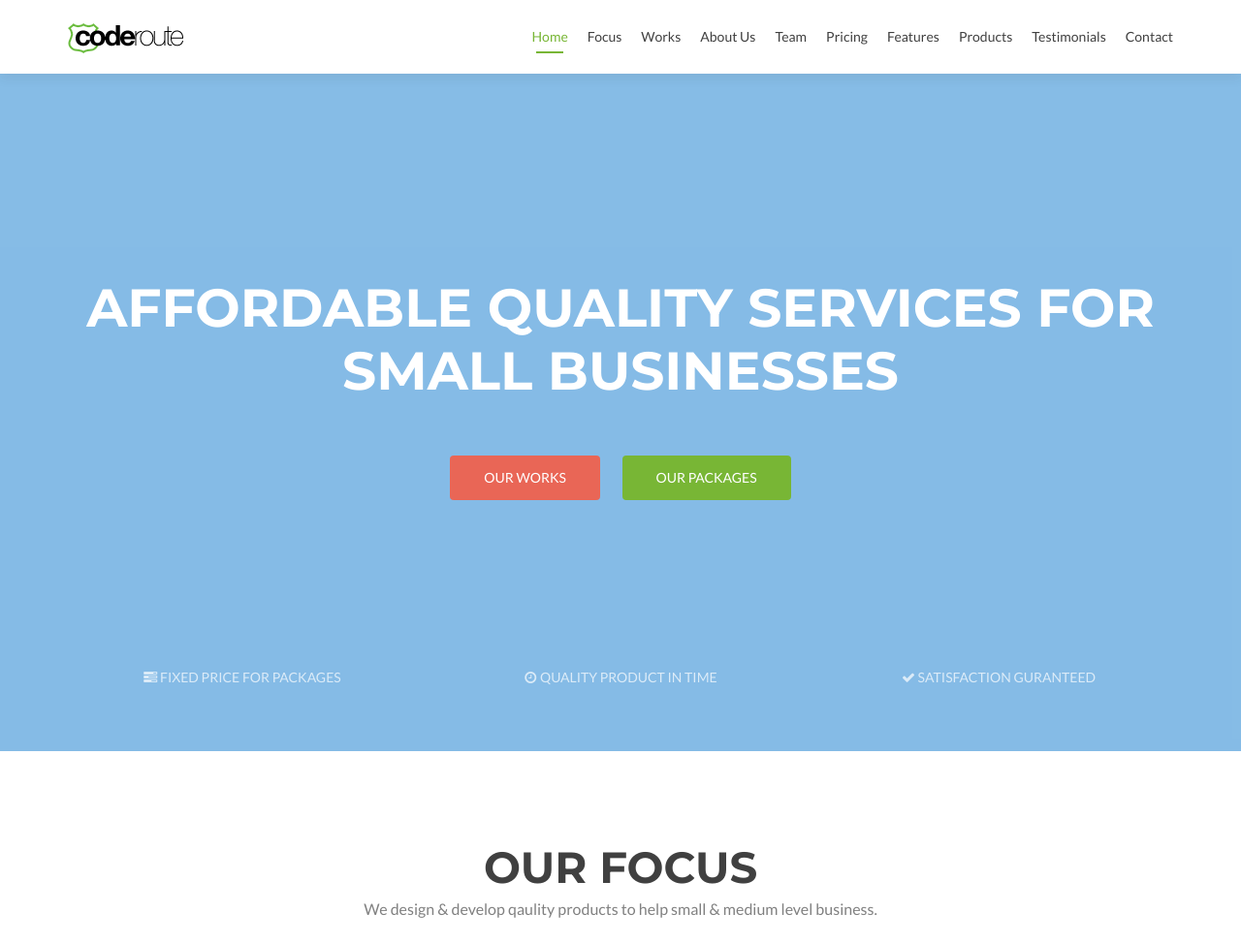
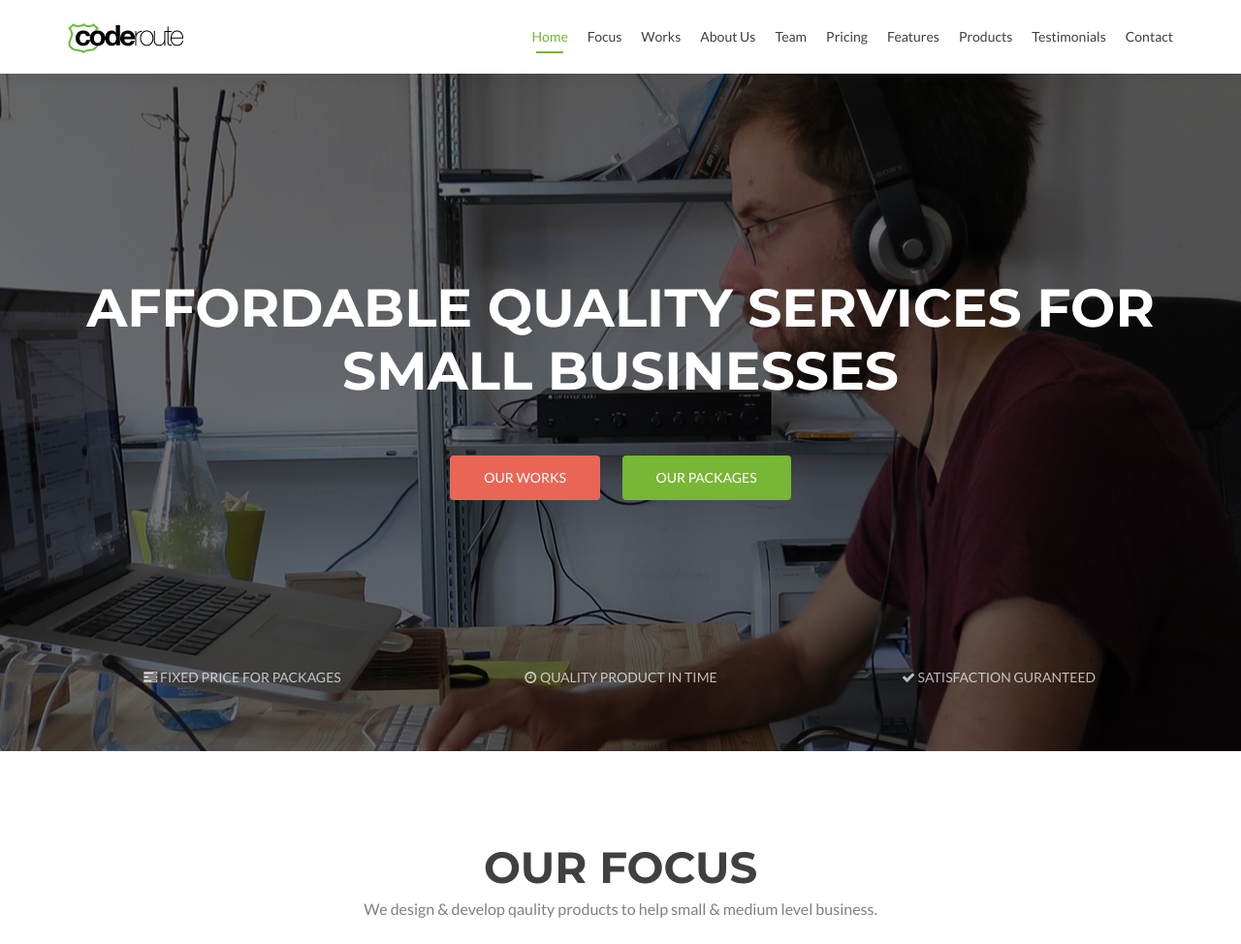
Before and after one commit to jacobfarrugia/coderoute, a PHP site: page /_page-templates/_index.php in a window 1280 px wide. Shown: the top 974 px of the page at 97% size. Run offline with PHP 8.4, Linux system fonts and the light colour scheme; some libraries are stand-ins or nearby versions.

Commit message:
home section design & stock photo

```diff
--- a/css/styles.css
+++ b/css/styles.css
@@ -400,10 +400,13 @@ input:focus {
 -----------------------------------------*/
 
 .header {
-	background: rgba(13, 121, 206, 0.5);
+	xbackground: rgba(13, 121, 206, 0.5);
+	background: url('../images/backgrounds/bg_programmer.jpg');
 	min-height: 775px;
 	position: relative;
 	overflow: hidden;
+	background-position:center;
+
 }
 
 /*----  SECTION:  HOME > TOP BAR   ----*/
@@ -482,6 +485,11 @@ input:focus {
 	margin-top: 25%;
 	line-height: 65px;
 	z-index: 0;
+}
+
+
+h3.intro{
+	margin-top:5%;
 }
 
 /* Short Messages */
--- a/pages/home.php
+++ b/pages/home.php
@@ -4,10 +4,8 @@
 		<!-- HEADING -->
 		<h1 class="intro">Learn to do amazing stuff in 12 weeks</h1>
 
-		<h3><br/><br/>
-			<br/>
+		<h3 class="intro">
 			{phpab strapline_1}Our mission is to provide people with all the skills to become an employable web developer{/phpab strapline_1}
-
 		</h3>
 
 		<?php /*
```
Also changed, not shown: _assets/stock photos/stock-photo-woman-on-a-laptop-computer-working-with-a-group-of-female-university-students-of-computer-science-192038402.jpg (added), images/backgrounds/bg_programmer.jpg (added), pages/about.php (line endings or trailing spaces).
